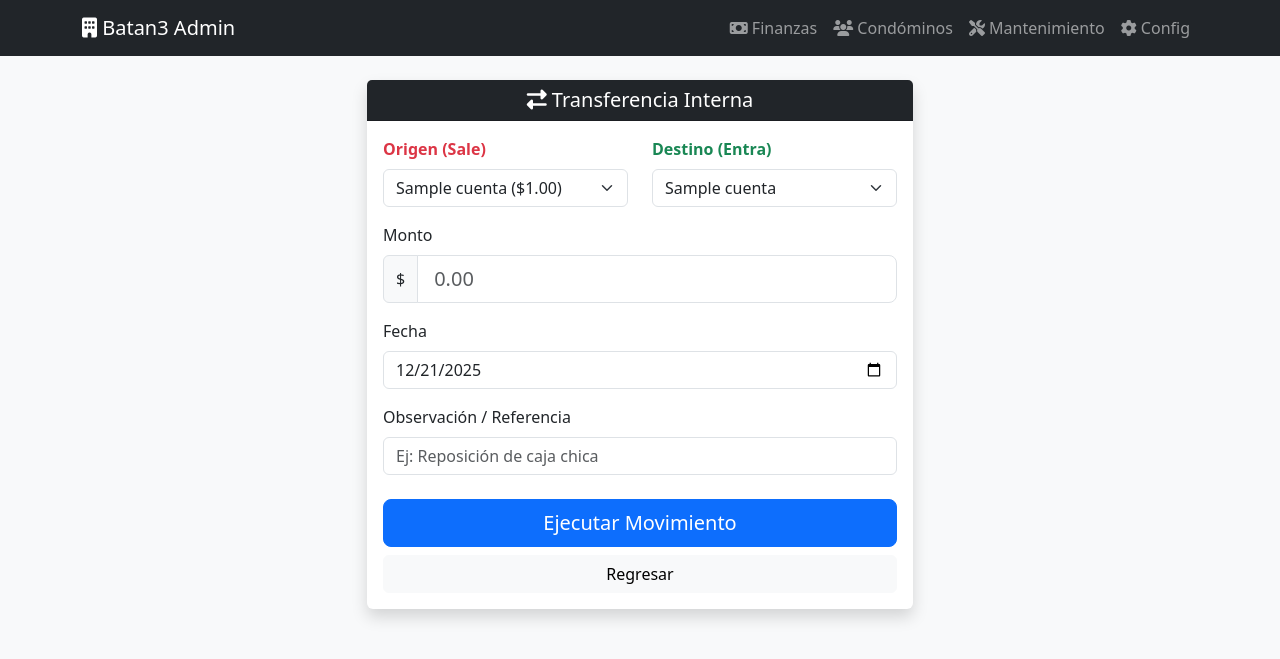
After one commit to rtufino/batan3, a Flask app: page /finanzas/transferencia in a window 1280 px wide. The commit adds this page. Shown: the top 659 px of the page. Run offline with Flask 3, Linux system fonts and the light colour scheme; tables that the repository leaves empty hold one stand-in row (values such as "Sample post"); some libraries are stand-ins or nearby versions.

Commit message:
Implementada Transferecnia

```diff
--- a/app/forms.py
+++ b/app/forms.py
@@ -113,3 +113,11 @@ class ConfirmarPagoForm(FlaskForm):
     fecha_pago = DateField('Fecha del Movimiento', validators=[DataRequired()], default=datetime.now)
     observacion = TextAreaField('Observaciones / Ref. Transferencia', validators=[Optional()])
     submit = SubmitField('Confirmar Transacción')
+
+class TransferenciaForm(FlaskForm):
+    cuenta_origen_id = SelectField('Desde Cuenta', coerce=int, validators=[DataRequired()])
+    cuenta_destino_id = SelectField('Hacia Cuenta', coerce=int, validators=[DataRequired()])
+    monto = DecimalField('Monto a Transferir ($)', places=2, validators=[DataRequired(), NumberRange(min=0.01)])
+    fecha = DateField('Fecha', validators=[DataRequired()], default=datetime.now)
+    observacion = StringField('Observación / Referencia', render_kw={"placeholder": "Ej: Reposición de caja chica"})
+    submit = SubmitField('Ejecutar Transferencia')
--- a/app/routes/finanzas.py
+++ b/app/routes/finanzas.py
@@ -1,7 +1,7 @@
 from flask import Blueprint, render_template, redirect, url_for, flash, make_response
 from app.extensions import db
 from app.models import Movimiento, Departamento, Rubro, Cuenta, Proveedor
-from app.forms import ConfirmarPagoForm, IngresoForm, GastoForm
+from app.forms import ConfirmarPagoForm, IngresoForm, GastoForm, TransferenciaForm
 from app.utils import generar_pdf_recibo
 from datetime import datetime
 
@@ -191,3 +191,57 @@ def registrar_pago(id):
             flash(f'Error: {str(e)}', 'danger')
 
     return render_template('finanzas/confirmar_pago.html', form=form, movimiento=movimiento)
+
+@finanzas_bp.route('/transferencia', methods=['GET', 'POST'])
+def nueva_transferencia():
+    form = TransferenciaForm()
+    cuentas = Cuenta.query.all()
+    form.cuenta_origen_id.choices = [(c.id, f"{c.nombre} (${c.saldo:.2f})") for c in cuentas]
+    form.cuenta_destino_id.choices = [(c.id, c.nombre) for c in cuentas]
+
+    if form.validate_on_submit():
+        if form.cuenta_origen_id.data == form.cuenta_destino_id.data:
+            flash('La cuenta de origen y destino no pueden ser la misma.', 'danger')
+            return render_template('finanzas/transferencia.html', form=form)
+
+        c_origen = Cuenta.query.get(form.cuenta_origen_id.data)
+        c_destino = Cuenta.query.get(form.cuenta_destino_id.data)
+        monto = float(form.monto.data)
+
+        if c_origen.saldo < monto:
+            flash(f'Saldo insuficiente en {c_origen.nombre}.', 'danger')
+            return render_template('finanzas/transferencia.html', form=form)
+
+        try:
+            # 1. Movimiento de Salida (EGRESO)
+            salida = Movimiento(
+                tipo='EGRESO', estado='PAGADO', monto=monto,
+                descripcion=f"Transferencia a {c_destino.nombre}: {form.observacion.data}",
+                fecha_emision=datetime.combine(form.fecha.data, datetime.min.time()),
+                fecha_pago=datetime.combine(form.fecha.data, datetime.min.time()),
+                es_transferencia=True, cuenta_id=c_origen.id,
+                rubro_id=Rubro.query.filter_by(nombre="Transferencia Interna").first().id
+            )
+            # 2. Movimiento de Entrada (INGRESO)
+            entrada = Movimiento(
+                tipo='INGRESO', estado='PAGADO', monto=monto,
+                descripcion=f"Transferencia desde {c_origen.nombre}: {form.observacion.data}",
+                fecha_emision=datetime.combine(form.fecha.data, datetime.min.time()),
+                fecha_pago=datetime.combine(form.fecha.data, datetime.min.time()),
+                es_transferencia=True, cuenta_id=c_destino.id,
+                rubro_id=Rubro.query.filter_by(nombre="Transferencia Interna").first().id
+            )
+
+            # 3. Actualizar Saldos Físicos
+            c_origen.saldo -= monto
+            c_destino.saldo += monto
+
+            db.session.add_all([salida, entrada])
+            db.session.commit()
+            flash('Transferencia realizada con éxito.', 'success')
+            return redirect(url_for('finanzas.historial'))
+        except Exception as e:
+            db.session.rollback()
+            flash(f'Error: {str(e)}', 'danger')
+
+    return render_template('finanzas/transferencia.html', form=form)
--- a/app/templates/admin/dashboard.html
+++ b/app/templates/admin/dashboard.html
@@ -90,7 +90,7 @@
         </a>
     </div>
     <div class="col-md-3 mb-2">
-        <a href="#" class="btn btn-outline-dark w-100 py-3 shadow-sm">
+        <a href="{{ url_for('finanzas.nueva_transferencia') }}" class="btn btn-outline-dark w-100 py-3 shadow-sm">
             <i class="fa-solid fa-money-bill-transfer fa-2x mb-2"></i><br>Transferencia
         </a>
     </div>
--- a/app/templates/finanzas/nuevo_gasto.html
+++ b/app/templates/finanzas/nuevo_gasto.html
@@ -65,7 +65,7 @@
 
                     <div class="d-grid gap-2">
                         {{ form.submit(class="btn btn-danger btn-lg") }}
-                        <a href="{{ url_for('main.dashboard') }}" class="btn btn-outline-secondary">Cancelar</a>
+                        <a href="{{ url_for('finanzas.historial') }}" class="btn btn-outline-secondary">Cancelar</a>
                     </div>
                 </form>
             </div>
--- a/app/templates/finanzas/nuevo_ingreso.html
+++ b/app/templates/finanzas/nuevo_ingreso.html
@@ -51,7 +51,7 @@
 
                     <div class="d-grid gap-2">
                         {{ form.submit(class="btn btn-success btn-lg") }}
-                        <a href="{{ url_for('main.dashboard') }}" class="btn btn-outline-secondary">Cancelar</a>
+                        <a href="{{ url_for('finanzas.historial') }}" class="btn btn-outline-secondary">Cancelar</a>
                     </div>
                 </form>
             </div>
--- /dev/null
+++ b/app/templates/finanzas/transferencia.html
@@ -0,0 +1,46 @@
+{% extends "base.html" %}
+{% block content %}
+<div class="row justify-content-center">
+    <div class="col-md-6">
+        <div class="card shadow border-0">
+            <div class="card-header bg-dark text-white text-center">
+                <h5 class="mb-0"><i class="fa-solid fa-right-left"></i> Transferencia Interna</h5>
+            </div>
+            <div class="card-body">
+                <form method="POST">
+                    {{ form.hidden_tag() }}
+                    <div class="row">
+                        <div class="col-md-6 mb-3">
+                            <label class="form-label text-danger fw-bold">Origen (Sale)</label>
+                            {{ form.cuenta_origen_id(class="form-select") }}
+                        </div>
+                        <div class="col-md-6 mb-3">
+                            <label class="form-label text-success fw-bold">Destino (Entra)</label>
+                            {{ form.cuenta_destino_id(class="form-select") }}
+                        </div>
+                    </div>
+                    <div class="mb-3">
+                        <label class="form-label">Monto</label>
+                        <div class="input-group">
+                            <span class="input-group-text">$</span>
+                            {{ form.monto(class="form-control form-control-lg", placeholder="0.00") }}
+                        </div>
+                    </div>
+                    <div class="mb-3">
+                        <label class="form-label">Fecha</label>
+                        {{ form.fecha(class="form-control", type="date") }}
+                    </div>
+                    <div class="mb-4">
+                        {{ form.observacion.label(class="form-label") }}
+                        {{ form.observacion(class="form-control") }}
+                    </div>
+                    <div class="d-grid gap-2">
+                        <button type="submit" class="btn btn-primary btn-lg">Ejecutar Movimiento</button>
+                        <a href="{{ url_for('finanzas.historial') }}" class="btn btn-light">Regresar</a>
+                    </div>
+                </form>
+            </div>
+        </div>
+    </div>
+</div>
+{% endblock %}
```
Also changed, not shown: app/templates/finanzas/historial.html (+22 -24 lines).
